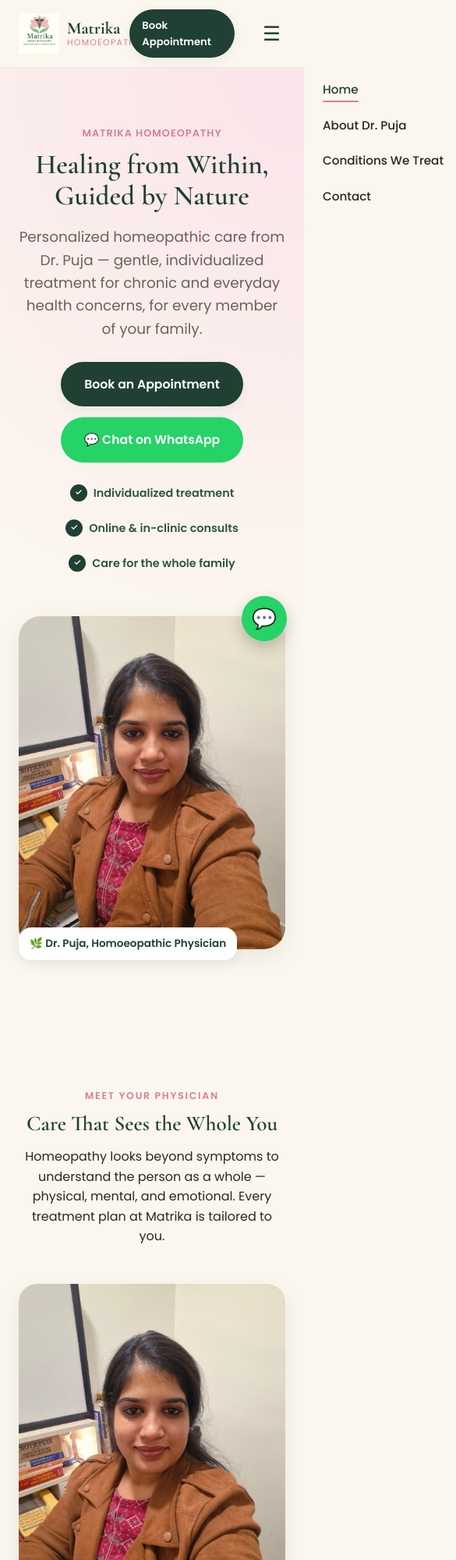
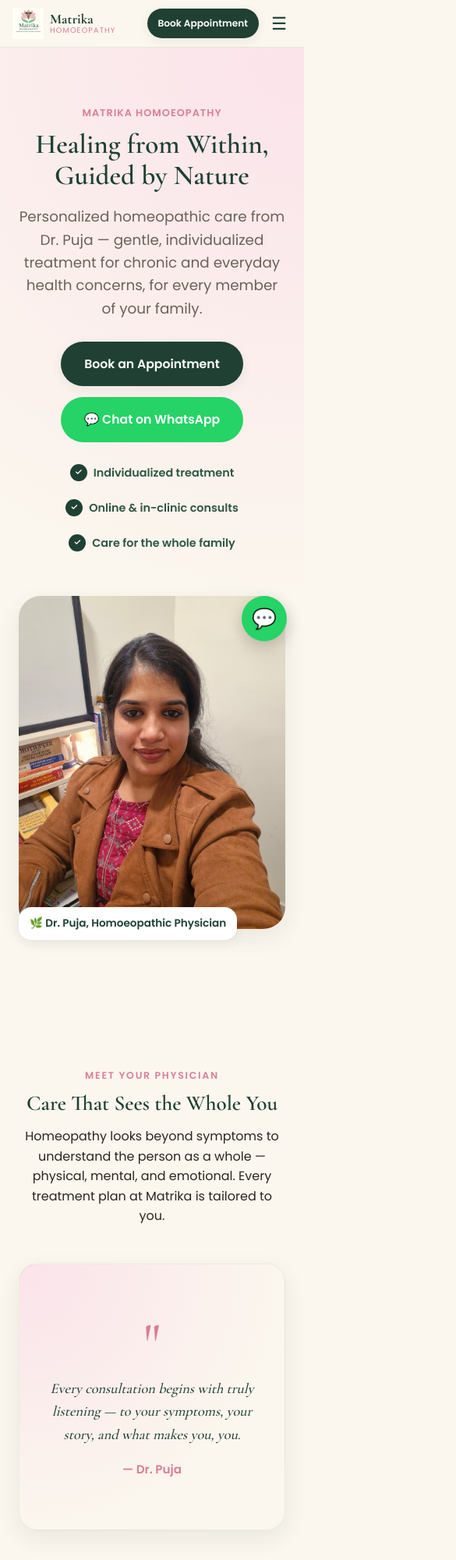
Before and after one commit to iit2018110/matrika-site, a website: page public/index.html in a window 390 px wide. Shown: the top 2000 px of the page at 78% size, 585 px wide, since content can reach past the window. Drawn offline with nearby package versions, Linux system fonts and the light colour scheme.

Commit message:
Replace duplicate homepage photo with quote card

```diff
--- a/public/admin/config.yml
+++ b/public/admin/config.yml
@@ -44,6 +44,8 @@ collections:
           - { label: "About Preview — Heading", name: "aboutPreviewHeading", widget: "string" }
           - { label: "About Preview — Paragraph 1", name: "aboutPreviewText1", widget: "text" }
           - { label: "About Preview — Paragraph 2", name: "aboutPreviewText2", widget: "text" }
+          - { label: "About Preview — Quote", name: "aboutPreviewQuote", widget: "text", hint: "Short pull-quote shown in place of a second photo." }
+          - { label: "About Preview — Quote Author", name: "aboutPreviewQuoteAuthor", widget: "string" }
 
   - name: "about"
     label: "About Page"
@@ -53,6 +55,8 @@ collections:
         file: "public/content/about.json"
         fields:
           - { label: "Photo", name: "photo", widget: "image" }
+          - { label: "\"What Matrika Means\" — Badge Text", name: "matrikaMeaningBadge", widget: "string" }
+          - { label: "\"What Matrika Means\" — Text", name: "matrikaMeaning", widget: "text", hint: "Short brand-meaning blurb shown near the top of the About page." }
           - { label: "Badge Text", name: "badge", widget: "string" }
           - { label: "Heading", name: "heading", widget: "string" }
           - { label: "Bio — Paragraph 1", name: "bio1", widget: "text" }
--- a/public/content/about.json
+++ b/public/content/about.json
@@ -1,5 +1,7 @@
 {
   "photo": "images/dr-puja.jpeg",
+  "matrikaMeaningBadge": "What \"Matrika\" Means",
+  "matrikaMeaning": "Matrika means the nurturing, motherly energy of healing — treating from the depth and vibration of natural sources, guided by the wisdom of homoeopathy.",
   "badge": "Homoeopathic Physician",
   "heading": "A Practice Built on Listening",
   "bio1": "Dr. Puja founded Matrika Homoeopathy with a simple belief: real healing begins when a doctor truly listens. Every consultation starts with a detailed case history — your physical symptoms, daily habits, emotional state, and family history — because homeopathy treats the person, not just the diagnosis.",
--- a/public/content/home.json
+++ b/public/content/home.json
@@ -6,5 +6,7 @@
   "aboutPreviewBadge": "About Dr. Puja",
   "aboutPreviewHeading": "A Thoughtful, Patient-Centered Approach",
   "aboutPreviewText1": "Dr. Puja believes homeopathy works best as a continuous, honest partnership between doctor and patient. Every case begins with a detailed history — your symptoms, lifestyle, and emotional wellbeing — before arriving at an individualized remedy.",
-  "aboutPreviewText2": "She works with patients across acute complaints, chronic conditions, and everyday family health, offering both in-clinic and online consultations."
+  "aboutPreviewText2": "She works with patients across acute complaints, chronic conditions, and everyday family health, offering both in-clinic and online consultations.",
+  "aboutPreviewQuote": "Every consultation begins with truly listening — to your symptoms, your story, and what makes you, you.",
+  "aboutPreviewQuoteAuthor": "Dr. Puja"
 }
--- a/public/css/style.css
+++ b/public/css/style.css
@@ -25,7 +25,7 @@
 
 * { box-sizing: border-box; }
 
-html { scroll-behavior: smooth; }
+html { scroll-behavior: smooth; overflow-x: hidden; }
 
 body {
   margin: 0;
@@ -34,6 +34,8 @@ body {
   background: var(--cream);
   line-height: 1.6;
   -webkit-font-smoothing: antialiased;
+  overflow-x: hidden;
+  max-width: 100vw;
 }
 
 img { max-width: 100%; display: block; }
@@ -208,20 +210,31 @@ p { margin: 0 0 1em; color: var(--text); }
 }
 
 @media (max-width: 860px) {
+  .site-header__inner { padding: 10px 16px; }
+  .nav { gap: 10px; }
+  .brand { gap: 8px; }
+  .brand img { height: 40px; }
+  .brand__name { font-size: 1.1rem; }
+  .brand__sub { font-size: 0.6rem; }
   .nav__links {
     position: fixed;
-    inset: 72px 0 0 0;
+    inset: 64px 0 0 0;
     background: var(--cream);
     flex-direction: column;
     padding: 30px 24px;
     gap: 20px;
     transform: translateX(100%);
     transition: transform 0.25s ease;
-    height: calc(100vh - 72px);
+    height: calc(100vh - 64px);
   }
   .nav__links.open { transform: translateX(0); }
-  .nav .btn--sm { padding: 8px 14px; font-size: 0.82rem; }
-  .nav-toggle { display: block; }
+  .nav .btn--sm { padding: 7px 12px; font-size: 0.76rem; white-space: nowrap; }
+  .nav-toggle { display: block; font-size: 1.4rem; }
+}
+
+@media (max-width: 360px) {
+  .brand__sub { display: none; }
+  .nav .btn--sm { padding: 6px 10px; font-size: 0.7rem; }
 }
 
 /* ---------- Hero ---------- */
@@ -542,6 +555,15 @@ p { margin: 0 0 1em; color: var(--text); }
   color: #9fa998;
 }
 
+.footer-credit {
+  margin-top: 14px;
+  text-align: center;
+  font-size: 0.76rem;
+  color: #7c8778;
+}
+.footer-credit a { color: #a9b3a0; text-decoration: underline; text-underline-offset: 2px; }
+.footer-credit a:hover { color: var(--pink-light); }
+
 /* ---------- Floating WhatsApp button ---------- */
 .whatsapp-float {
   position: fixed;
@@ -599,3 +621,39 @@ p { margin: 0 0 1em; color: var(--text); }
   width: 100%;
   object-fit: cover;
 }
+
+.preview-quote-card {
+  border-radius: 24px;
+  box-shadow: var(--shadow);
+  background: radial-gradient(circle at top left, var(--pink-light) 0%, var(--cream) 70%);
+  border: 1px solid rgba(31, 64, 51, 0.06);
+  aspect-ratio: 4 / 5;
+  display: flex;
+  flex-direction: column;
+  justify-content: center;
+  padding: 48px;
+  text-align: center;
+}
+.preview-quote-card__mark {
+  font-family: var(--serif);
+  font-size: 4.5rem;
+  line-height: 1;
+  color: var(--pink-deep);
+  margin-bottom: 8px;
+}
+.preview-quote-card__quote {
+  font-family: var(--serif);
+  font-size: 1.35rem;
+  color: var(--green);
+  font-style: italic;
+  margin-bottom: 18px;
+}
+.preview-quote-card__author {
+  font-weight: 600;
+  color: var(--pink-deep);
+  font-size: 0.95rem;
+}
+@media (max-width: 500px) {
+  .preview-quote-card { padding: 32px 24px; aspect-ratio: 1 / 1; }
+  .preview-quote-card__quote { font-size: 1.15rem; }
+}
--- a/public/index.html
+++ b/public/index.html
@@ -81,7 +81,11 @@
       <p>Homeopathy looks beyond symptoms to understand the person as a whole — physical, mental, and emotional. Every treatment plan at Matrika is tailored to you.</p>
     </div>
     <div class="two-col">
-      <img src="images/dr-puja.jpeg" alt="Dr. Puja at her clinic desk" />
+      <div class="preview-quote-card">
+        <div class="preview-quote-card__mark">"</div>
+        <p class="preview-quote-card__quote" data-cms="about-preview-quote">Every consultation begins with truly listening — to your symptoms, your story, and what makes you, you.</p>
+        <span class="preview-quote-card__author">— <span data-cms="about-preview-quote-author">Dr. Puja</span></span>
+      </div>
       <div>
         <span class="badge-pill" data-cms="about-preview-badge">About Dr. Puja</span>
         <h3 style="margin-top:14px;" data-cms="about-preview-heading">A Thoughtful, Patient-Centered Approach</h3>
--- a/public/js/content.js
+++ b/public/js/content.js
@@ -86,6 +86,8 @@ async function renderHome() {
     setText('[data-cms="about-preview-heading"]', home.aboutPreviewHeading);
     setText('[data-cms="about-preview-text1"]', home.aboutPreviewText1);
     setText('[data-cms="about-preview-text2"]', home.aboutPreviewText2);
+    setText('[data-cms="about-preview-quote"]', home.aboutPreviewQuote);
+    setText('[data-cms="about-preview-quote-author"]', home.aboutPreviewQuoteAuthor);
 
     const conditionsWrap = document.querySelector('[data-cms="home-conditions"]');
     if (conditionsWrap && Array.isArray(services.conditions)) {
@@ -116,6 +118,8 @@ async function renderAbout() {
     document.querySelectorAll('[data-cms="about-photo"]').forEach((el) => {
       if (about.photo) el.src = about.photo;
     });
+    setText('[data-cms="about-matrika-meaning-badge"]', about.matrikaMeaningBadge);
+    setText('[data-cms="about-matrika-meaning"]', about.matrikaMeaning);
     setText('[data-cms="about-badge"]', about.badge);
     setText('[data-cms="about-heading"]', about.heading);
     setText('[data-cms="about-bio1"]', about.bio1);
--- a/public/js/footer.js
+++ b/public/js/footer.js
@@ -49,6 +49,11 @@ document.addEventListener('DOMContentLoaded', () => {
         <span>© ${new Date().getFullYear()} Matrika Homoeopathy. All rights reserved.</span>
         <span>Medical Disclaimer: Information on this site is for educational purposes and does not replace professional medical advice.</span>
       </div>
+      <div class="footer-credit">
+        Website by Vikash Kumar &middot;
+        <a href="mailto:vk042082@gmail.com">Email</a> &middot;
+        <a href="https://wa.me/919935567365" target="_blank" rel="noopener">WhatsApp</a>
+      </div>
     </div>
   `;
 });
```
Also changed, not shown: public/about.html (+7 -0 lines).
